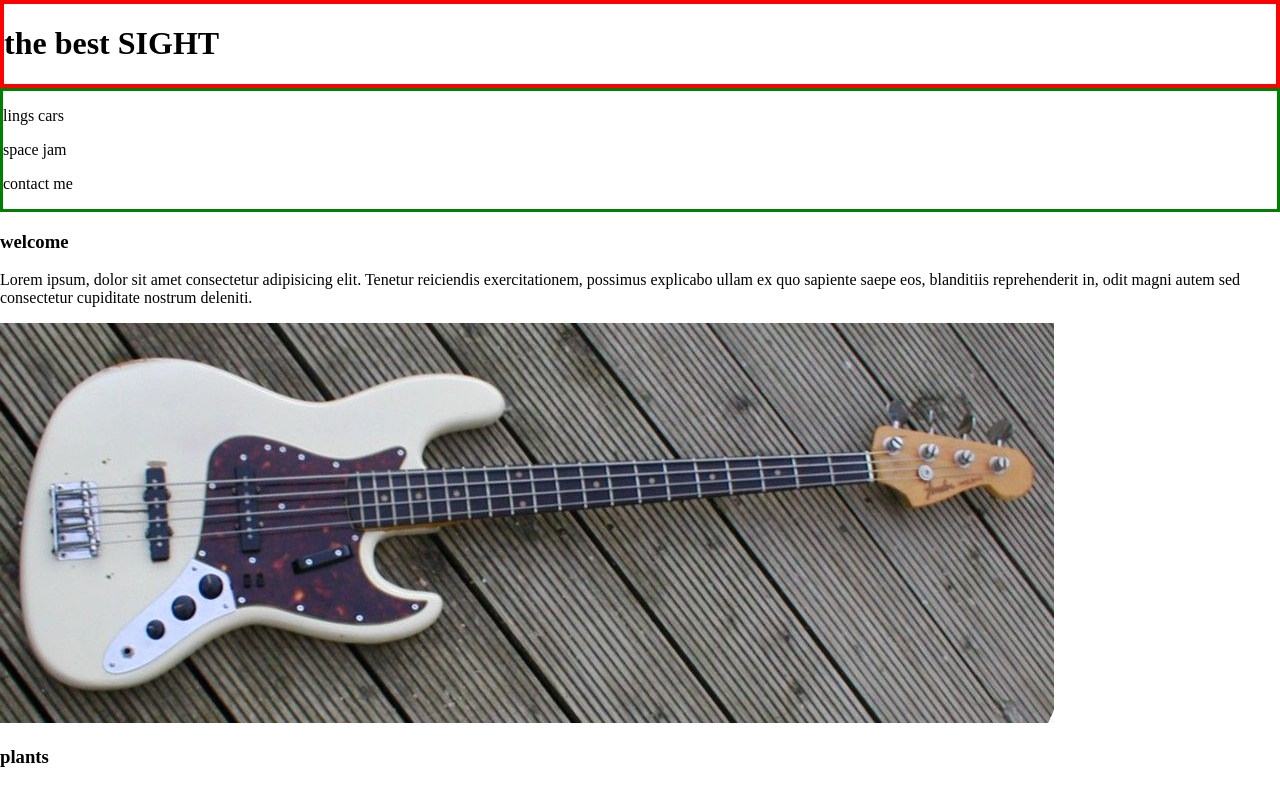
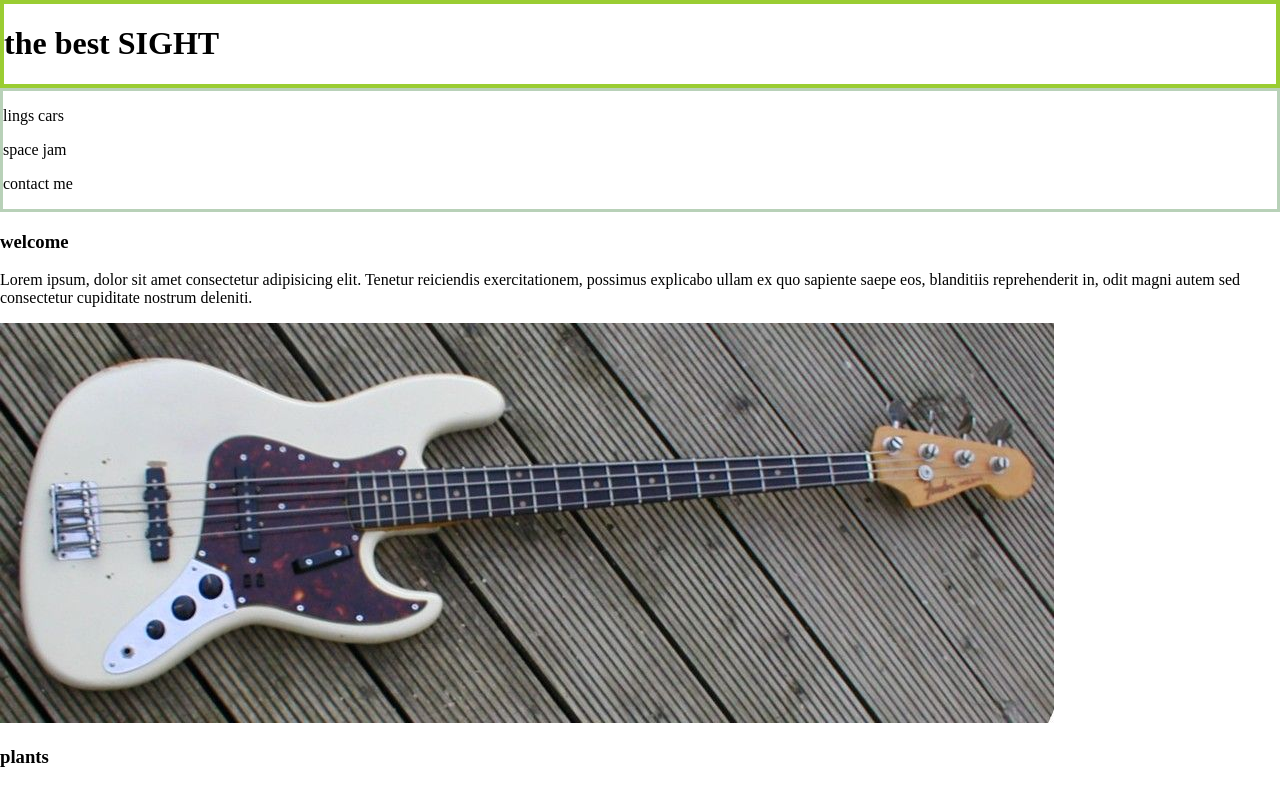
Before and after one commit to LeonTGC/bestSight, a plain HTML site: page index.html in a window 1280 px wide. Shown: the top 800 px of the page. Drawn offline with Linux system fonts and the light colour scheme.

Commit message:
updated borders

```diff
--- a/main.css
+++ b/main.css
@@ -8,9 +8,9 @@ body {
 }
 
 #heading {
-    border: solid red 4px;
+    border: solid yellowgreen 4px;
 }
 
 #nav {
-    border: solid green 3px;
+    border: solid rgb(184, 209, 184) 3px;
 }
```
